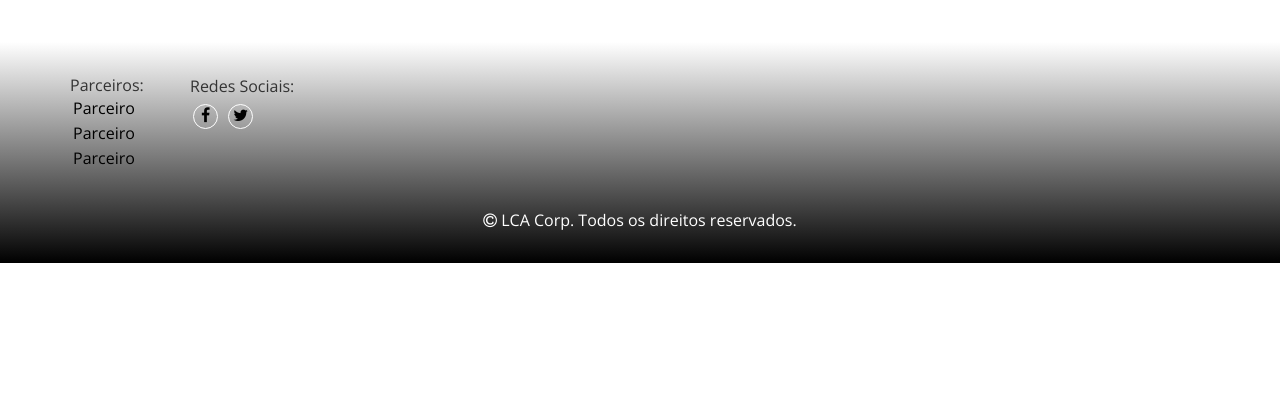
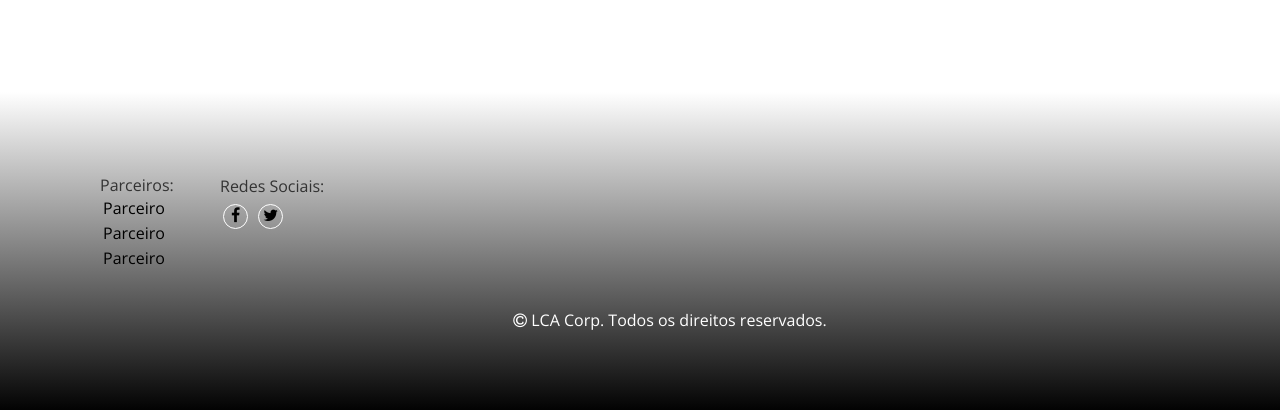
Before and after one commit to CisinoJr/lcacorppages, a website: page index.html in a window 1280 px wide. Shown: the part 564-974 px from the top of the page. Before the commit the page ends 827 px from the top, so only its background shows below. Drawn offline with nearby package versions, Linux system fonts and the light colour scheme; files whose address does not match are found by name.

Commit message:
Testando o footer da página inicial

```diff
--- a/sass/organisms/_footer.sass
+++ b/sass/organisms/_footer.sass
@@ -1,9 +1,7 @@
 footer
 	+gradient(0deg, $preto, $branco)
-	+clearfix
-	//min-height: 100px
-	padding: 35px
-	margin-top: 50px
+	margin-top: 100px
+	padding: 85px
 
 	.parceiros
 		a
```
Also changed, not shown: css/geral.css.
